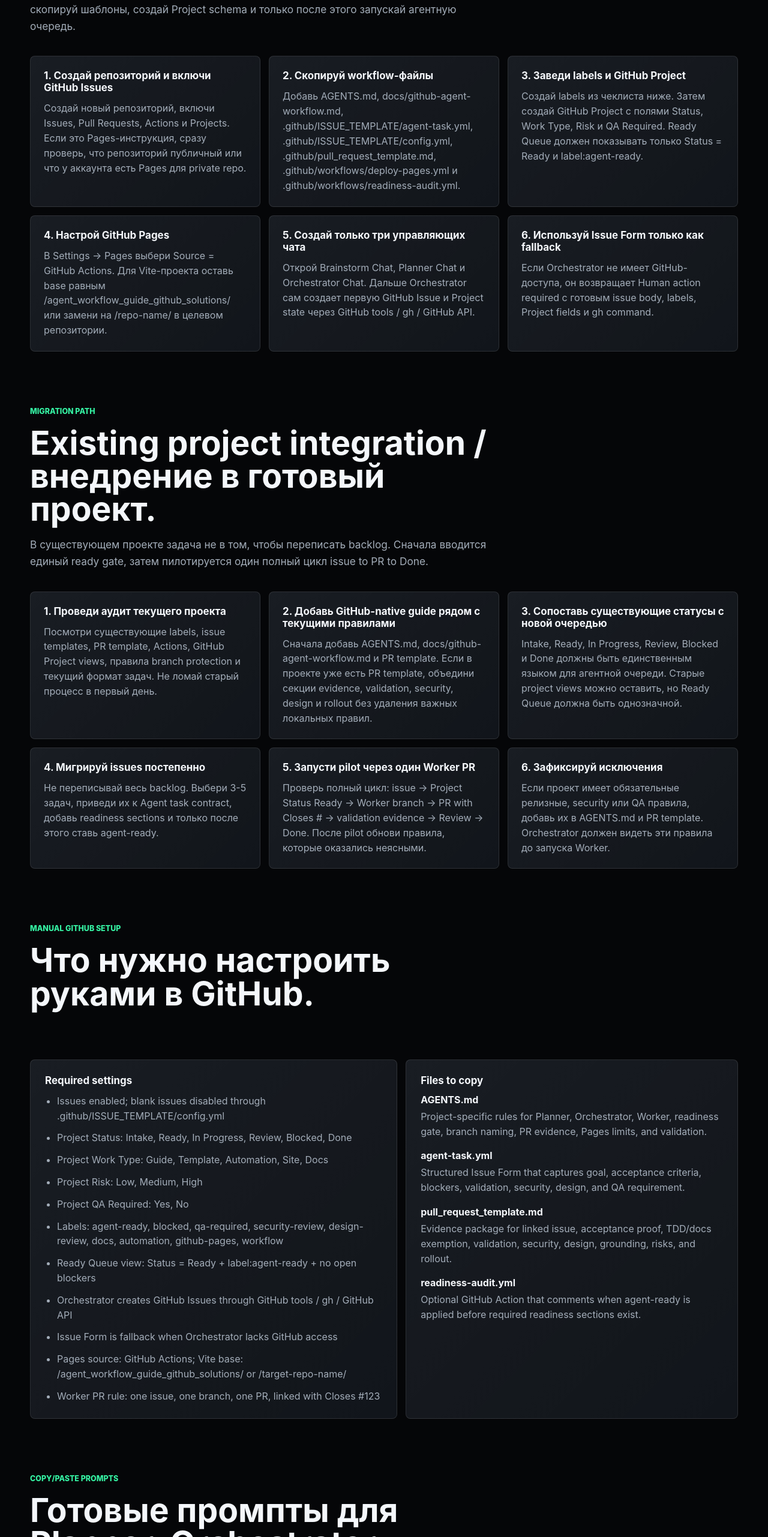
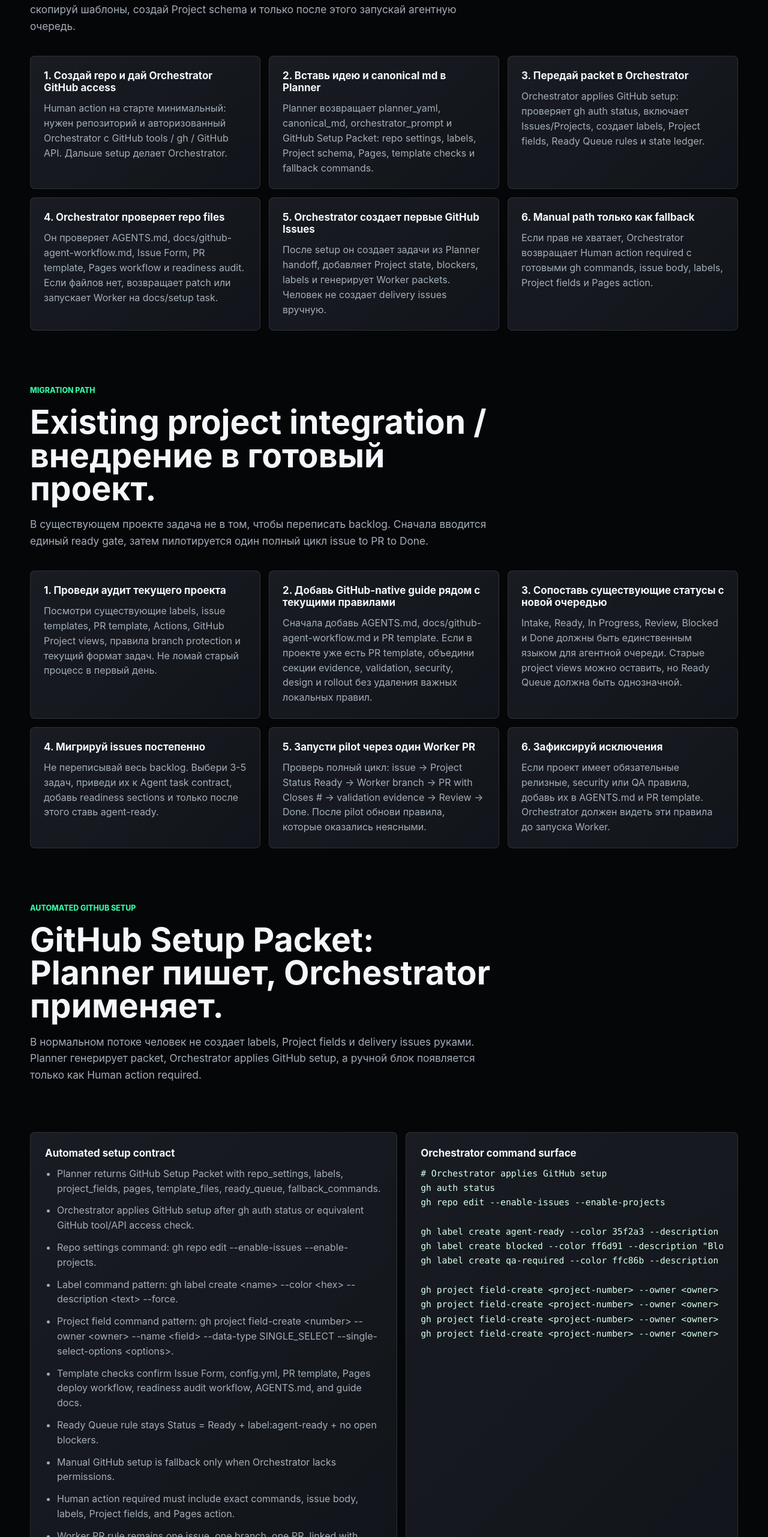
Before and after one commit to nazarKuznetsov/agent_workflow_guide_github_solutions, a React (Vite) app: page / in a window 1280 px wide. Shown: the part 4464-7026 px from the top of the page at 60% size. Built offline with nearby package versions, Linux system fonts and the light colour scheme.

Commit message:
docs: automate GitHub setup packet flow

```diff
--- a/src/App.tsx
+++ b/src/App.tsx
@@ -74,28 +74,28 @@ const controlPlane: Step[] = [
 
 const newProjectSteps: Step[] = [
   {
-    title: "1. Создай репозиторий и включи GitHub Issues",
-    copy: "Создай новый репозиторий, включи Issues, Pull Requests, Actions и Projects. Если это Pages-инструкция, сразу проверь, что репозиторий публичный или что у аккаунта есть Pages для private repo.",
+    title: "1. Создай repo и дай Orchestrator GitHub access",
+    copy: "Human action на старте минимальный: нужен репозиторий и авторизованный Orchestrator с GitHub tools / gh / GitHub API. Дальше setup делает Orchestrator.",
   },
   {
-    title: "2. Скопируй workflow-файлы",
-    copy: "Добавь AGENTS.md, docs/github-agent-workflow.md, .github/ISSUE_TEMPLATE/agent-task.yml, .github/ISSUE_TEMPLATE/config.yml, .github/pull_request_template.md, .github/workflows/deploy-pages.yml и .github/workflows/readiness-audit.yml.",
+    title: "2. Вставь идею и canonical md в Planner",
+    copy: "Planner возвращает planner_yaml, canonical_md, orchestrator_prompt и GitHub Setup Packet: repo settings, labels, Project schema, Pages, template checks и fallback commands.",
   },
   {
-    title: "3. Заведи labels и GitHub Project",
-    copy: "Создай labels из чеклиста ниже. Затем создай GitHub Project с полями Status, Work Type, Risk и QA Required. Ready Queue должен показывать только Status = Ready и label:agent-ready.",
+    title: "3. Передай packet в Orchestrator",
+    copy: "Orchestrator applies GitHub setup: проверяет gh auth status, включает Issues/Projects, создает labels, Project fields, Ready Queue rules и state ledger.",
   },
   {
-    title: "4. Настрой GitHub Pages",
-    copy: "В Settings -> Pages выбери Source = GitHub Actions. Для Vite-проекта оставь base равным /agent_workflow_guide_github_solutions/ или замени на /repo-name/ в целевом репозитории.",
+    title: "4. Orchestrator проверяет repo files",
+    copy: "Он проверяет AGENTS.md, docs/github-agent-workflow.md, Issue Form, PR template, Pages workflow и readiness audit. Если файлов нет, возвращает patch или запускает Worker на docs/setup task.",
   },
   {
-    title: "5. Создай только три управляющих чата",
-    copy: "Открой Brainstorm Chat, Planner Chat и Orchestrator Chat. Дальше Orchestrator сам создает первую GitHub Issue и Project state через GitHub tools / gh / GitHub API.",
+    title: "5. Orchestrator создает первые GitHub Issues",
+    copy: "После setup он создает задачи из Planner handoff, добавляет Project state, blockers, labels и генерирует Worker packets. Человек не создает delivery issues вручную.",
   },
   {
-    title: "6. Используй Issue Form только как fallback",
-    copy: "Если Orchestrator не имеет GitHub-доступа, он возвращает Human action required с готовым issue body, labels, Project fields и gh command.",
+    title: "6. Manual path только как fallback",
+    copy: "Если прав не хватает, Orchestrator возвращает Human action required с готовыми gh commands, issue body, labels, Project fields и Pages action.",
   },
 ];
 
@@ -126,19 +126,31 @@ const existingProjectSteps: Step[] = [
   },
 ];
 
-const setupChecklist = [
-  "Issues enabled; blank issues disabled through .github/ISSUE_TEMPLATE/config.yml",
-  "Project Status: Intake, Ready, In Progress, Review, Blocked, Done",
-  "Project Work Type: Guide, Template, Automation, Site, Docs",
-  "Project Risk: Low, Medium, High",
-  "Project QA Required: Yes, No",
-  "Labels: agent-ready, blocked, qa-required, security-review, design-review, docs, automation, github-pages, workflow",
-  "Ready Queue view: Status = Ready + label:agent-ready + no open blockers",
-  "Orchestrator creates GitHub Issues through GitHub tools / gh / GitHub API",
-  "Issue Form is fallback when Orchestrator lacks GitHub access",
-  "Pages source: GitHub Actions; Vite base: /agent_workflow_guide_github_solutions/ or /target-repo-name/",
-  "Worker PR rule: one issue, one branch, one PR, linked with Closes #123",
+const setupPacketChecklist = [
+  "Planner returns GitHub Setup Packet with repo_settings, labels, project_fields, pages, template_files, ready_queue, fallback_commands.",
+  "Orchestrator applies GitHub setup after gh auth status or equivalent GitHub tool/API access check.",
+  "Repo settings command: gh repo edit --enable-issues --enable-projects.",
+  "Label command pattern: gh label create <name> --color <hex> --description <text> --force.",
+  "Project field command pattern: gh project field-create <number> --owner <owner> --name <field> --data-type SINGLE_SELECT --single-select-options <options>.",
+  "Template checks confirm Issue Form, config.yml, PR template, Pages deploy workflow, readiness audit workflow, AGENTS.md, and guide docs.",
+  "Ready Queue rule stays Status = Ready + label:agent-ready + no open blockers.",
+  "Manual GitHub setup is fallback only when Orchestrator lacks permissions.",
+  "Human action required must include exact commands, issue body, labels, Project fields, and Pages action.",
+  "Worker PR rule remains one issue, one branch, one PR, linked with Closes #123.",
 ];
+
+const setupCommands = `# Orchestrator applies GitHub setup
+gh auth status
+gh repo edit --enable-issues --enable-projects
+
+gh label create agent-ready --color 35f2a3 --description "Ready for agent worker" --force
+gh label create blocked --color ff6d91 --description "Blocked by dependency or decision" --force
+gh label create qa-required --color ffc86b --description "Requires QA evidence before Done" --force
+
+gh project field-create <project-number> --owner <owner> --name Status --data-type SINGLE_SELECT --single-select-options "Intake,Ready,In Progress,Review,Blocked,Done"
+gh project field-create <project-number> --owner <owner> --name "Work Type" --data-type SINGLE_SELECT --single-select-options "Guide,Template,Automation,Site,Docs"
+gh project field-create <project-number> --owner <owner> --name Risk --data-type SINGLE_SELECT --single-select-options "Low,Medium,High"
+gh project field-create <project-number> --owner <owner> --name "QA Required" --data-type SINGLE_SELECT --single-select-options "Yes,No"`;
 
 const templateFiles: Card[] = [
   {
@@ -190,12 +202,12 @@ Human creates only Brainstorm Chat, Planner Chat, and Orchestrator Chat.
 1. Настрой или обнови workflow так, чтобы он работал без Linear.
 2. Проверь, что GitHub Issue является контрактом задачи.
 3. Подготовь Orchestrator seed packet, чтобы Orchestrator creates GitHub Issues через GitHub tools / gh / GitHub API.
-4. Опиши labels, Project fields, readiness gate и fallback Issue Form path.
+4. Подготовь GitHub Setup Packet: repo_settings, labels, project_fields, ready_queue, pages, template_files, fallback_commands.
 5. Не создавай Worker Chats и не выполняй delivery work.
 
 Верни:
 - какие файлы/настройки изменены;
-- какие labels и Project fields нужны;
+- GitHub Setup Packet с командами gh repo edit --enable-issues --enable-projects, gh label create и gh project field-create;
 - Orchestrator seed packet;
 - какие future issues можно создать автоматически;
 - какие work items blocked и почему;
@@ -211,15 +223,18 @@ Human creates only Brainstorm Chat, Planner Chat, and Orchestrator Chat.
 Вход:
 - canonical GitHub workflow;
 - Planner handoff / seed packet;
+- GitHub Setup Packet;
 - repo and project configuration.
 
 Твоя задача:
-1. Создать или обновить GitHub Issues через GitHub tools / gh / GitHub API.
-2. Добавить labels и GitHub Project fields.
-3. Построить dependency graph по blockers/sub-issues/linked PRs.
-4. Применить readiness gate.
-5. Сгенерировать task-scoped Worker packet.
-6. Проверить QA block перед переводом в Review или Done.
+1. Orchestrator applies GitHub setup: проверь gh auth status, затем примени repo settings, labels, Project fields, Pages checks и template checks из packet.
+2. Используй gh repo edit --enable-issues --enable-projects для repo settings, gh label create --force для labels и gh project field-create для Project fields, если доступны права.
+3. Создать или обновить GitHub Issues через GitHub tools / gh / GitHub API.
+4. Добавить labels и GitHub Project fields.
+5. Построить dependency graph по blockers/sub-issues/linked PRs.
+6. Применить readiness gate.
+7. Сгенерировать task-scoped Worker packet.
+8. Проверить QA block перед переводом в Review или Done.
 
 Ready gate:
 - Project Status = Ready;
@@ -227,11 +242,11 @@ Ready gate:
 - нет открытых blockers;
 - issue body содержит Goal, Acceptance Criteria, Dependency / Blocker State, Validation Expectations, Security Impact, UI / Design Impact и QA Requirement.
 
-Issue Form is fallback: если GitHub tools/API недоступны, верни Human action required с готовым issue body, labels, Project fields и gh command.
+Issue Form is fallback: если GitHub tools/API недоступны, верни Human action required с готовым issue body, labels, Project fields, Pages action и gh commands.
 
 Не выполняй production code. Не делай delivery сам.
 
-Верни created/updated issue URLs, Project state, Worker packet и краткий state ledger comment.`,
+Верни setup_report, created/updated issue URLs, Project state, Worker packet и краткий state ledger comment.`,
   },
   {
     title: "Worker delivery prompt",
@@ -520,20 +535,30 @@ no open blockers`}</pre>
 
       <section className="checklist section-band">
         <div className="section-heading">
-          <p className="eyebrow">Manual GitHub setup</p>
-          <h2>Что нужно настроить руками в GitHub.</h2>
+          <p className="eyebrow">Automated GitHub setup</p>
+          <h2>GitHub Setup Packet: Planner пишет, Orchestrator применяет.</h2>
+          <p>
+            В нормальном потоке человек не создает labels, Project fields и delivery issues руками. Planner генерирует
+            packet, Orchestrator applies GitHub setup, а ручной блок появляется только как Human action required.
+          </p>
         </div>
         <div className="checklist-grid">
           <div className="checklist-panel">
-            <h3>Required settings</h3>
+            <h3>Automated setup contract</h3>
             <ul>
-              {setupChecklist.map((item) => (
+              {setupPacketChecklist.map((item) => (
                 <li key={item}>{item}</li>
               ))}
             </ul>
           </div>
           <div className="checklist-panel">
-            <h3>Files to copy</h3>
+            <h3>Orchestrator command surface</h3>
+            <pre>{setupCommands}</pre>
+          </div>
+        </div>
+        <div className="checklist-grid">
+          <div className="checklist-panel">
+            <h3>Files Orchestrator verifies</h3>
             <div className="file-list">
               {templateFiles.map((file) => (
                 <div key={file.title}>
@@ -542,6 +567,14 @@ no open blockers`}</pre>
                 </div>
               ))}
             </div>
+          </div>
+          <div className="checklist-panel">
+            <h3>Fallback rule</h3>
+            <p>
+              Manual GitHub setup is fallback. If Orchestrator cannot mutate the repository or Project, it returns
+              Human action required with exact `gh` commands, issue body, labels, Project fields, Pages source action,
+              and the reason automation was blocked.
+            </p>
           </div>
         </div>
       </section>
```
Also changed, not shown: 3 other files (tests, documents, lock files or other folders).
